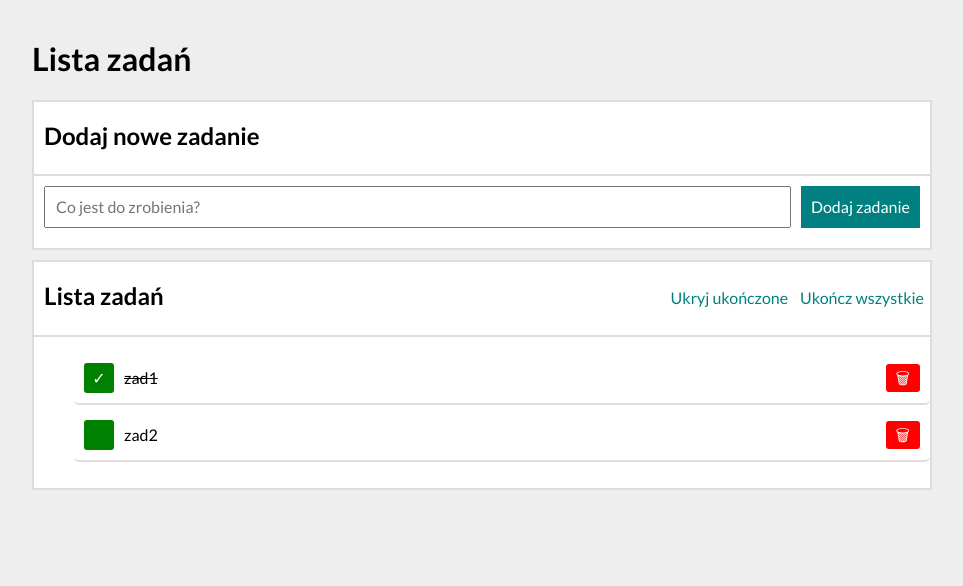
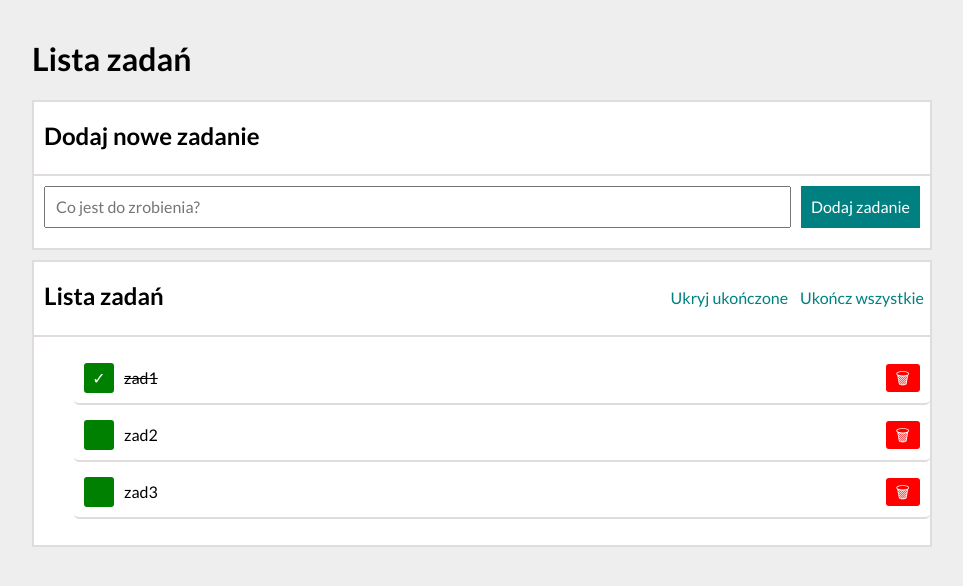
Before and after one commit to oleksaGrzegorz/todos-list-react, a React (Create React App) app: page / in a window 1280 px wide. Shown: the top 586 px of the page, without its empty margins (158-1121 px from the left). Built offline with nearby package versions, Linux system fonts and the light colour scheme.

Commit message:
removeButton interaction is on

```diff
--- a/src/App.js
+++ b/src/App.js
@@ -7,35 +7,41 @@ import Header from "./Header";
 import Container from "./Container";
 import { useState } from "react";
 
-const tasks = [
-  { id: 1, content: "zad1", done: true },
-  { id: 2, content: "zad2", done: false },
-];
-
 function App() {
   const [hideDone, setHideDone] = useState(false);
+  const [tasks, setTasks] = useState([
+    { id: 1, content: "zad1", done: true },
+    { id: 2, content: "zad2", done: false },
+    { id: 3, content: "zad3", done: false }
+  ]);
 
   const toggleHideDone = () => {
-    setHideDone(hideDone => !hideDone);
+    setHideDone((hideDone) => !hideDone);
   };
 
+  const removeTask = (id) => {
+    setTasks(tasks => tasks.filter(task => task.id !== id));
+  };
 
   return (
     <Container>
-      <Header title={"Lista zadań"}/>
-      <Section
-        title="Dodaj nowe zadanie"
-        body={<Form />}
-      />
+      <Header title={"Lista zadań"} />
+      <Section title="Dodaj nowe zadanie" body={<Form />} />
       <Section
         title="Lista zadań"
-        body={<Tasks tasks={tasks} hideDone={hideDone}/>}
+        body={
+          <Tasks
+            tasks={tasks}
+            hideDone={hideDone}
+            removeTask={removeTask}
+          />}
         extraHeaderContent={
           <Buttons
             tasks={tasks}
             hideDone={hideDone}
             toggleHideDone={toggleHideDone}
-          />}
+          />
+        }
       />
     </Container>
   );
--- a/src/Tasks/index.js
+++ b/src/Tasks/index.js
@@ -1,24 +1,31 @@
 import "./style.css";
 
-const Tasks = (props) => (
+const Tasks = ({tasks, removeTask, hideDone}) => (
   <ul className="tasks">
-    {props.tasks.map((task) => (
+    {tasks.map((task) => (
       <li
+        key={task.id}
         className={`list__item ${
-          task.done && props.hideDone ? "tasksItemHidden" : ""
+          task.done && hideDone ? "tasksItemHidden" : ""
         }`}
       >
-        <button className={`doneButton${task.done ? " doneButton--done" : ""}`}>
+        <button
+          className={`doneButton${task.done ? " doneButton--done" : ""}`}
+        >
           {task.done ? "✓" : ""}
         </button>
         <span
           className={`list__itemContent
-                ${task.done ? " list__item--done" : ""}`}
+          ${task.done ? " list__item--done" : ""}`}
         >
           {task.content}
         </span>
         <button
-        className="removeButton">🗑</button>
+          onClick={() => removeTask(task.id)}
+          className="removeButton"
+        >
+          🗑
+        </button>
       </li>
     ))}
   </ul>
```
